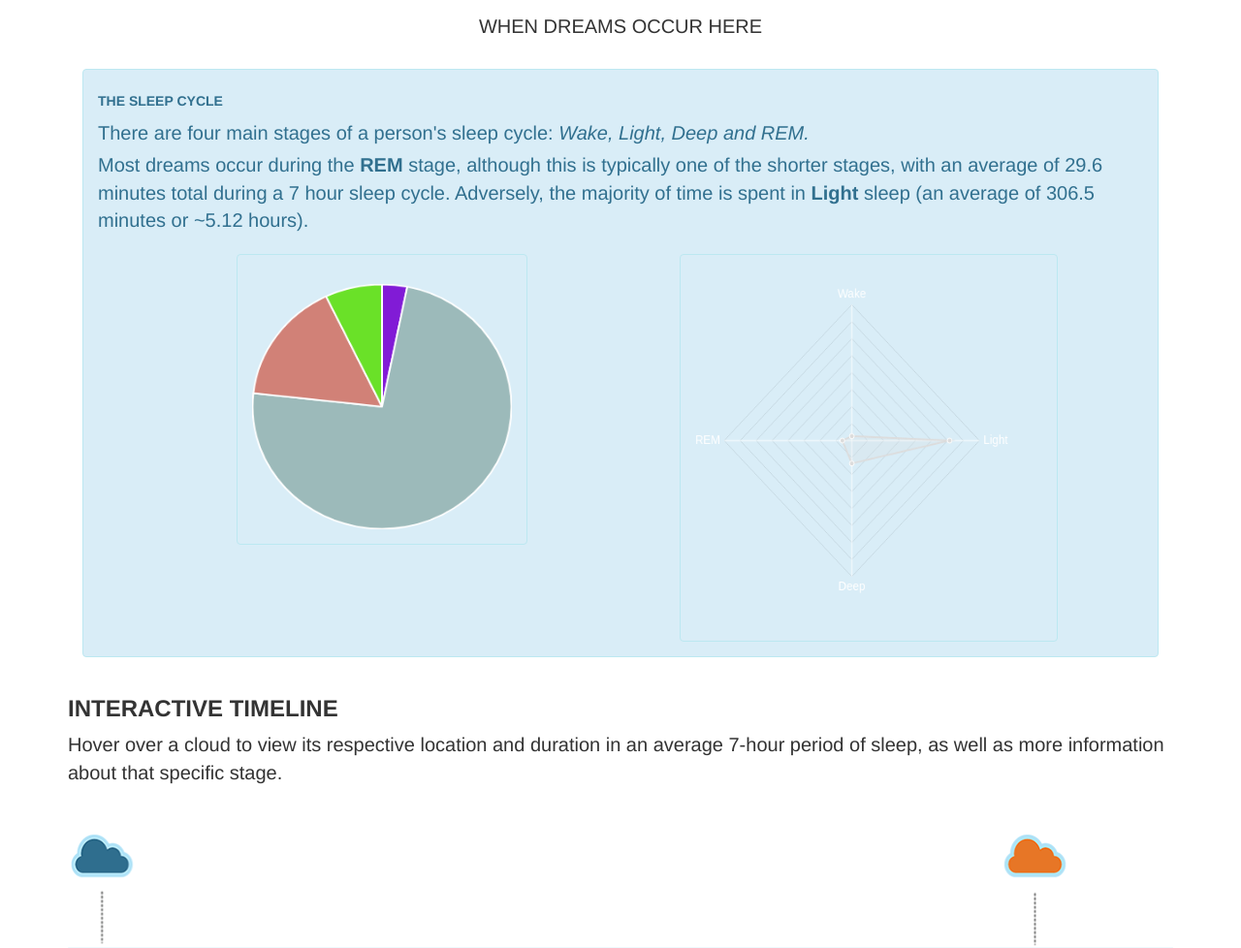
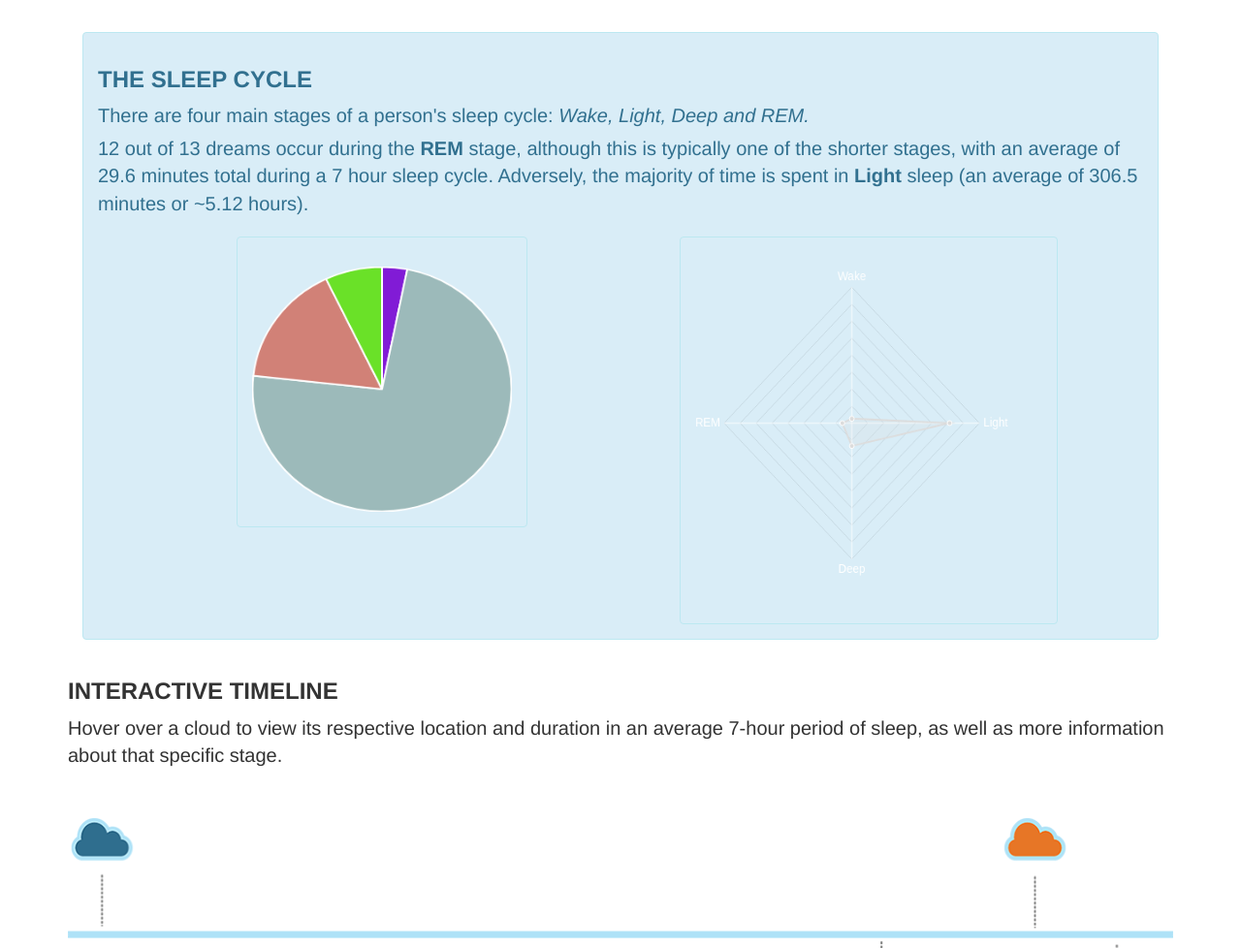
Before and after one commit to jessie23/474-final-project, a plain HTML site: page index.html in a window 1280 px wide. Shown: the part 3380-4358 px from the top of the page at 97% size. Drawn offline with nearby package versions, Linux system fonts and the light colour scheme; a web font is replaced by a local one.

Commit message:
edit text alignment

```diff
--- a/index.html
+++ b/index.html
@@ -156,19 +156,15 @@
                     <div class="col-lg-12 text-center">
                         <h2>When</h2>
                         <hr class="star-primary" />
-                    </div>
+                    </div3
                 </div>
-                <div class="row">
-                    <div class="col-lg-12 text-center wow slideInDown">
-                        <p>WHEN DREAMS OCCUR HERE</p>
-                    </div>
-                </div>
+
                 <br />
-                    <div class="col-lg-12">
+                    <div class="col-lg-12" style="text-align: left;">
                         <div class="alert alert-info wow fadeInRight">
-                            <h5>The Sleep Cycle</h5>
+                            <h3>The Sleep Cycle</h3>
                             <p>There are four main stages of a person's sleep cycle: <em>Wake, Light, Deep and REM.</em></p>
-                            <p>Most dreams occur during the <b>REM</b> stage, although this is typically one of the shorter stages, with an average of 29.6 minutes total during a 7 hour sleep cycle. Adversely, the majority of time is spent in <b>Light</b> sleep (an average of 306.5 minutes or ~5.12 hours).</p>
+                            <p>12 out of 13 dreams occur during the <b>REM</b> stage, although this is typically one of the shorter stages, with an average of 29.6 minutes total during a 7 hour sleep cycle. Adversely, the majority of time is spent in <b>Light</b> sleep (an average of 306.5 minutes or ~5.12 hours).</p>
                             <br />
                             <div class="container">
                             <div class="row">
@@ -176,7 +172,7 @@
                             <canvas id="sleep_stages_pie" width="300" height="300" class="alert alert-info img-responsive wow fadeInRight" style="text-align: center; padding-top: 30px;" /></canvas>
                             </div>
                             <div class="col-sm-6" style="text-align: center;">
-                            <canvas id="sleep_stages_radar" width="390" height="400" class="alert alert-info img-responsive wow fadeInRight" style="text-align: center; padding-right:50px; padding-bottom: 30px; margin:0;"/></canvas>
+                            <canvas id="sleep_stages_radar" width="390" height="400" class="alert alert-info img-responsive wow fadeInRi3ht" style="text-align: center; padding-right:50px; padding-bottom: 30px; margin:0;"/></canvas>
                             </div>
                             </div>
                             </div>
@@ -185,7 +181,7 @@
                     <br />
                     <br />
                     <div class="row">
-                    <div class="col-lg-12 wow slideInUp">
+                    <div class="col-lg-12 wow slideInUp" style="text-align: left;">
                         <h3>
                         Interactive Timeline
                         </h3>
```
